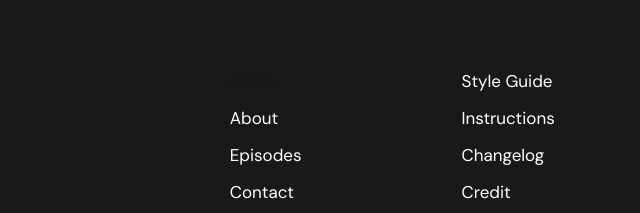
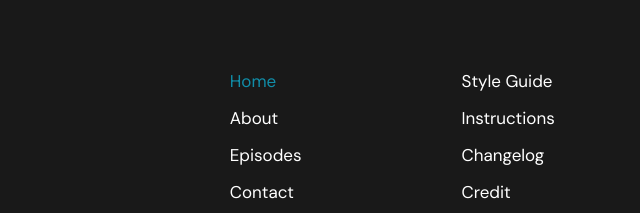
Before and after one commit to vlyaskovskij/castaway, a plain HTML site: page index.html in a window 1280 px wide. In both pictures the pointer is over the link 416 px from the left and 5312 px from the top of the page. Shown: the part 5231-5444 px from the top of the page, 164-804 px from the left. Drawn offline with Linux system fonts and the light colour scheme.

Commit message:
Update main.css

```diff
--- a/css/main.css
+++ b/css/main.css
@@ -378,6 +378,13 @@ footer li {
     transform: scale(1.2);
 }
 
+.footer-link-first a{
+	transition: 0.5s;
+}
+.footer-link-first a:hover{
+	color: #118DA8;
+}
+
 .footer-link a:hover {
     color: #118DA8;
 }
```
